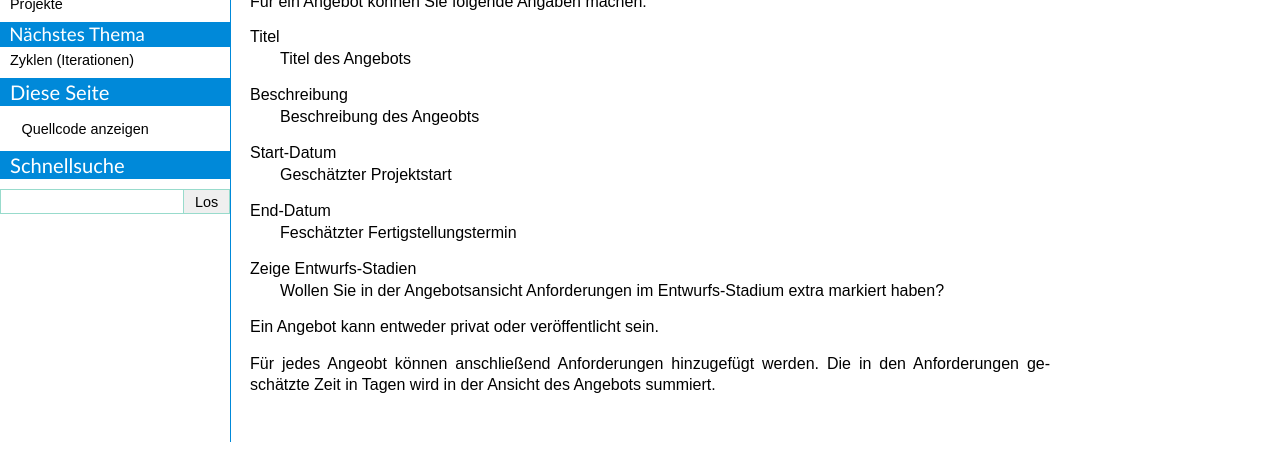
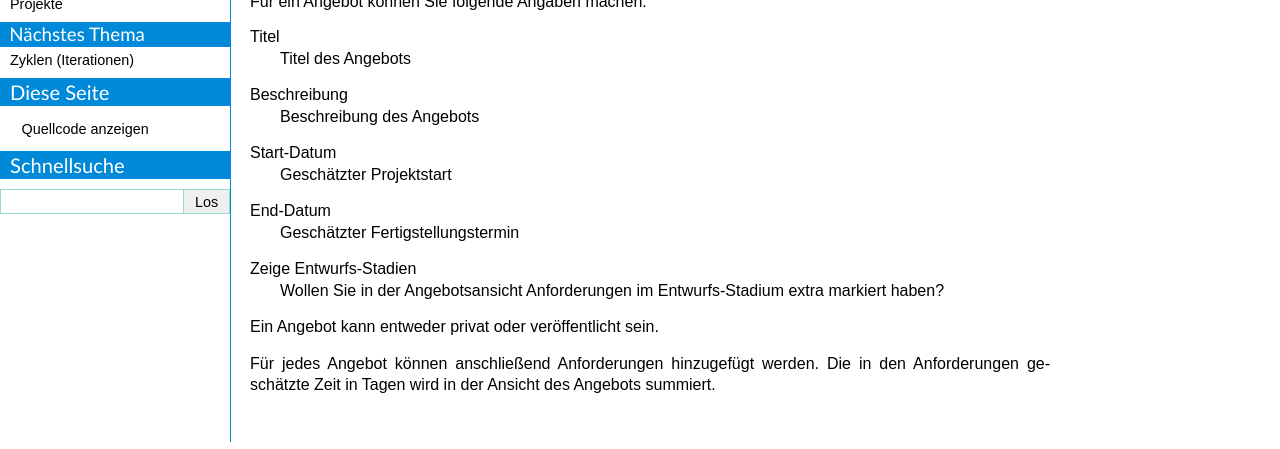
Before and after one commit to veit/plone-nutzerhandbuch, a Sphinx documentation site: the page built from source/erweiterungen/extrememanagement/angebote.rst, in a window 1280 px wide. Shown: the part 158-607 px from the top of the page. Built offline with Sphinx 7.4.7, drawn with Linux system fonts in a browser that asks for light colours.

Commit message:
Tippfehler korrigiert

```diff
--- a/source/erweiterungen/extrememanagement/angebote.rst
+++ b/source/erweiterungen/extrememanagement/angebote.rst
@@ -9,14 +9,14 @@ Für ein Angebot können Sie folgende Angaben machen:
 Titel
     Titel des Angebots
 Beschreibung
-    Beschreibung des Angeobts
+    Beschreibung des Angebots
 Start-Datum
     Geschätzter Projektstart
 End-Datum
-    Feschätzter Fertigstellungstermin
+    Geschätzter Fertigstellungstermin
 Zeige Entwurfs-Stadien
     Wollen Sie in der Angebotsansicht Anforderungen im Entwurfs-Stadium extra markiert haben?
 
 Ein Angebot kann entweder privat oder veröffentlicht sein.
 
-Für jedes Angeobt können anschließend :doc:`Anforderungen <anforderung>` hinzugefügt werden. Die in den Anforderungen geschätzte Zeit in Tagen wird in der Ansicht des Angebots summiert.
+Für jedes Angebot können anschließend :doc:`Anforderungen <anforderung>` hinzugefügt werden. Die in den Anforderungen geschätzte Zeit in Tagen wird in der Ansicht des Angebots summiert.
```
